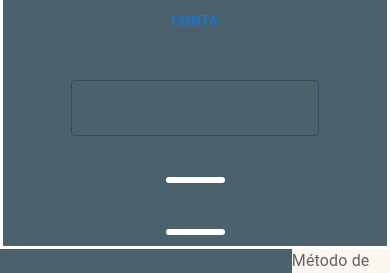
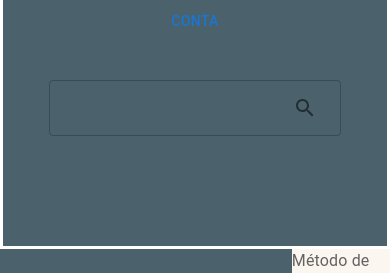
Before and after one commit to EstevaoAugusto/emakers-rota-front-end, a React (Vite) app: page /TelaCarrinho in a window 390 px wide. Both pictures are taken after a click on the element 337 px from the left and 48 px from the top of the page. Shown: the part 236-509 px from the top of the page. Built offline with nearby package versions, Linux system fonts and the light colour scheme; some icons are missing.

Commit message:
fix: corrijido icone de hamburguer virar X

```diff
--- a/src/components/Header.jsx
+++ b/src/components/Header.jsx
@@ -1,11 +1,15 @@
 import { Button, TextField, InputAdornment } from "@mui/material";
 import SearchIcon from '@mui/icons-material/Search';
 import styles from "../style/Header.module.css"
+import MenuIcon from '@mui/icons-material/Menu';
+import CloseIcon from '@mui/icons-material/Close';
 import { useEffect, useState } from "react";
 import { useNavigate } from "react-router-dom";
+import IconButtonComponent from "./IconButtonComponent";
 
 const Header = () => {
     const [menuOpen, setMenuOpen] = useState(false); // estado do menu
+                                                     // varia de aberto(TRUE) e fechado (FALSE)
     let navegador = useNavigate(); // trata da navegação
 
     const navegar = (rota) =>{
@@ -13,26 +17,26 @@ const Header = () => {
     }
 
     const trocarMenu = () => {
-        setMenuOpen((estadoAnterior) => !estadoAnterior);
+        setMenuOpen((estadoAnterior) => !estadoAnterior); // troca o estado do menu
     }
 
-    useEffect(() => {
+    useEffect(() => { //Esse useEffect é acionado toda vez que o menuOpen trocar de estado
         if(menuOpen){
-            document.body.style.overflow = "hidden"; // Desabilita o scroll
+            document.body.style.overflow = "hidden"; // Caso esteja aberto, desabilitar scroll
+
         } else {
-            document.body.style.overflow = "auto"; // Habilita o scroll
+            document.body.style.overflow = "auto"; // Senao, habilita scroll
         }
     }, [menuOpen]);
 
     return (
         <header>
-            <nav className={`${styles.flexContainer} ${ menuOpen ? styles.mobile : ""}`}>
+            <nav className={`${styles.flexContainer} ${ menuOpen ? styles.mobile : ""}`}> {/* Quando menuOpen é verdadeiro, certas estilizações sao ativadas para garantir a responsividade*/}
                 <img className={`${styles.imagemLogo} ${menuOpen ? styles.hidden: ""}`} src="src\assets\images\Logo.png" onClick={() => navegar("/TelaPrincipal")}></img>
 
                 {/* Conjunto de botoes.
                 Em teoria, cada um deles leva a uma pagina do site diferente.
                 Na realidade, apenas alguns te levaram a uma pagina. */}
-
 
                     <div className={`${styles.exibirOpcao} ${ menuOpen ? styles.hamburguer : ""}`}>
                         <Button className={styles.botao} variant="text" >Lançamentos</Button>
@@ -55,16 +59,31 @@ const Header = () => {
                     </div>
 
                     <div className={`${styles.exibirOpcao} ${ menuOpen ? styles.hamburguer : ""}`}>
-                        <TextField className={styles.caixaTexto} id="outlined-basic" label=""  variant="outlined" />
+                        <TextField className={styles.caixaTexto} id="outlined-basic" label="" variant="outlined"
+                        slotProps={{
+                            input: {
+                                endAdornment:
+                                <InputAdornment position="end">
+                                    <SearchIcon/>
+                                </InputAdornment>
+                            },
+                          }}
+                        />
                     </div>
 
                 {/* Menu hambúrguer */}
 
                 <div className={`${styles.menuSection} ${ menuOpen ? styles.on : ""}`}>
                     <div className={styles.menuToggle} onClick={trocarMenu}>
-                        <div className={`${styles.line1} ${ menuOpen ? styles.changed : "" }`}> </div>
-                        <div className={`${styles.line2} ${ menuOpen ? styles.changed : "" }`}> </div>
-                        <div className={`${styles.line3} ${ menuOpen ? styles.changed : "" }`}> </div>
+                        { !menuOpen ? //Caso o menu nao tenha sido aberto, deixar o icone hamburgue
+                            <IconButtonComponent Icone={<MenuIcon/>}
+                                border={"0"} color={"#4B626C"} backgroundColor={"none"}
+                            />
+                            : //Senao coloque o icone de fechar
+                            <IconButtonComponent Icone={<CloseIcon/>}
+                                border={"0"} color={"#FFFFFF"} backgroundColor={"none"}
+                            />
+                        }
                     </div>
                 </div>
             </nav>
--- a/src/style/Header.module.css
+++ b/src/style/Header.module.css
@@ -1,5 +1,8 @@
 /* Estilização do Header */
 
+.caixaTexto {
+  color: #97A4A273;
+}
 
 .exibirOpcao { /* Serve para ter controle se as opçãos aparecem ou nao*/
   display: flex;
@@ -31,24 +34,11 @@
   display: none;
   cursor: pointer;
   flex-direction: column;
-  justify-content: space-between;
+  justify-content: center;
   margin-left: auto;
   align-items: center;
   width: 59px;
   height: 40px;
-}
-
-.line1,
-.line2,
-.line3 { /* Estilização das linhas do menu hamburguer*/
-  border-radius: 5px;
-  border-style: solid;
-  width: 100%;
-  margin: 6px 0;
-  transform-origin: center;
-  color: #4B626C;
-  background-color: #4B626C;
-  transition: all 0.3s ease; /* Adicionando transições para as animações */
 }
 
 .botao{
@@ -98,21 +88,5 @@
     display: none;
   }
 
-  .line1.changed {
-    color: #ffffff;
-    background-color: #ffffff;
-  }
-
-  .line2.changed {
-    color: #ffffff;
-    background-color: #ffffff;
-    opacity: 0;
-  }
-
-  .line3.changed {
-    color: #ffffff;
-    background-color: #ffffff;
-  }
-
 
 }
```
